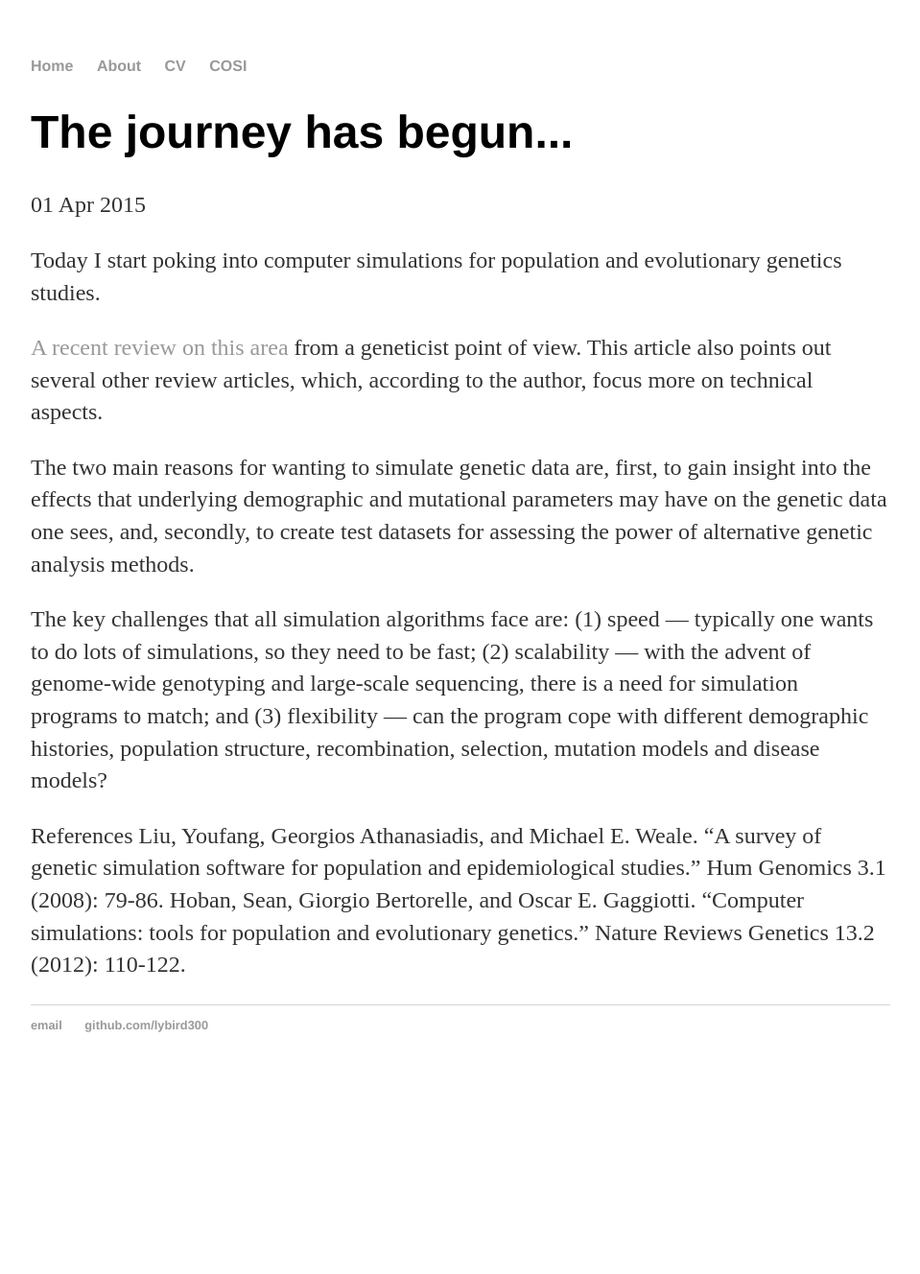
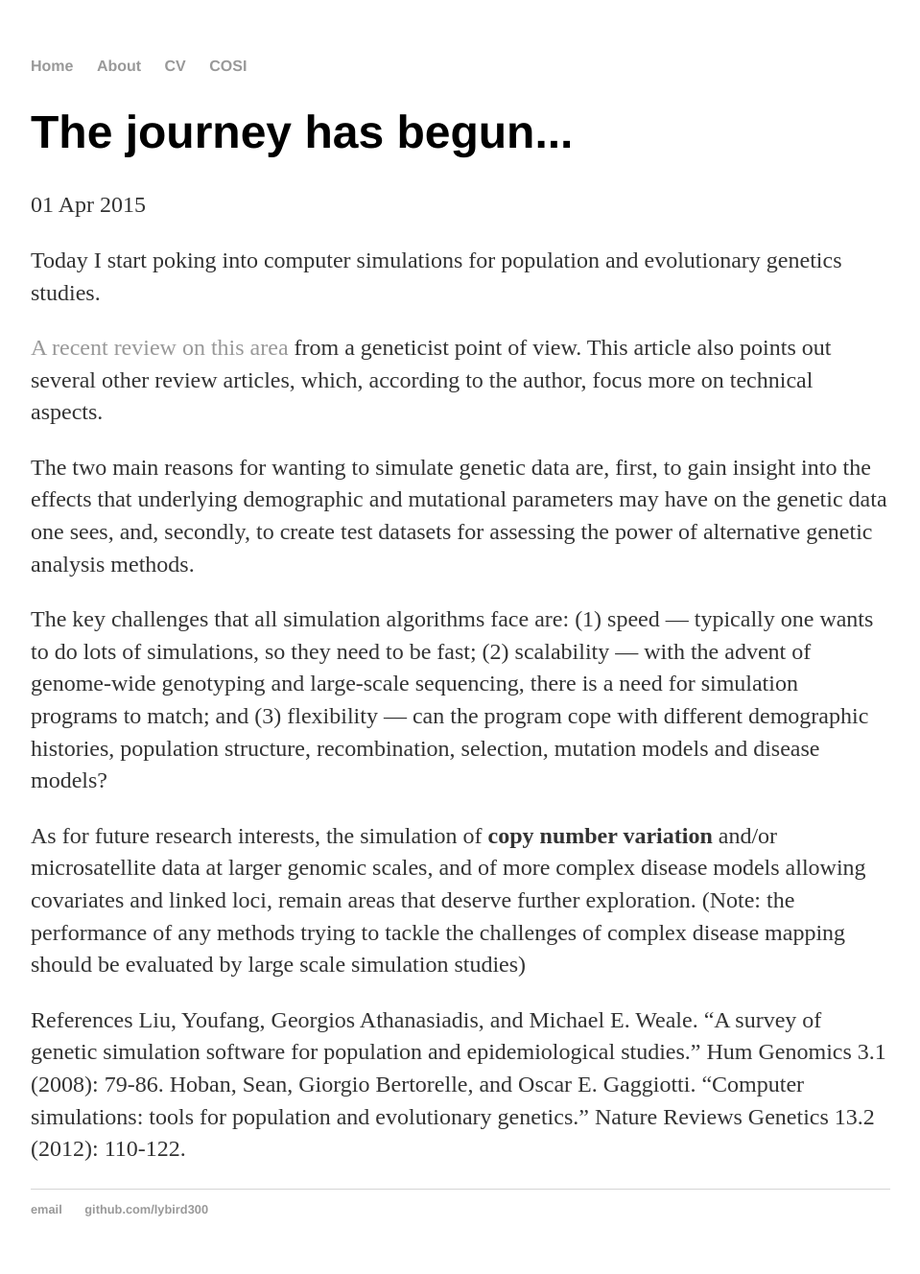
Before and after one commit to lybird300/lybird300.github.io, a Jekyll site: the page built from _posts/2015-04-01-poking-started.md, in a window 1280 px wide. Shown: the whole page at 96% size, without its empty margins (160-1119 px from the left). Built offline with Jekyll 4.4.1, drawn with Linux system fonts in a browser that asks for light colours; before the commit the page ends 1136 px from its top, so only the background shows below that.

Commit message:
Update 2015-04-01-poking-started.md

```diff
--- a/_posts/2015-04-01-poking-started.md
+++ b/_posts/2015-04-01-poking-started.md
@@ -12,6 +12,7 @@ The two main reasons for wanting to simulate genetic data are, first, to gain in
 
 The key challenges that all simulation algorithms face are: (1) speed — typically one wants to do lots of simulations, so they need to be fast; (2) scalability — with the advent of genome-wide genotyping and large-scale sequencing, there is a need for simulation programs to match; and (3) flexibility — can the program cope with different demographic histories, population structure, recombination, selection, mutation models and disease models?
 
+As for future research interests, the simulation of <b>copy number variation</b> and/or microsatellite data at larger genomic scales, and of more complex disease models allowing covariates and linked loci, remain areas that deserve further exploration. (Note:  the performance of any methods trying to tackle the challenges of complex disease mapping should be evaluated by large scale simulation studies)
 
 References
 Liu, Youfang, Georgios Athanasiadis, and Michael E. Weale. "A survey of genetic simulation software for population and epidemiological studies." Hum Genomics 3.1 (2008): 79-86.
```
